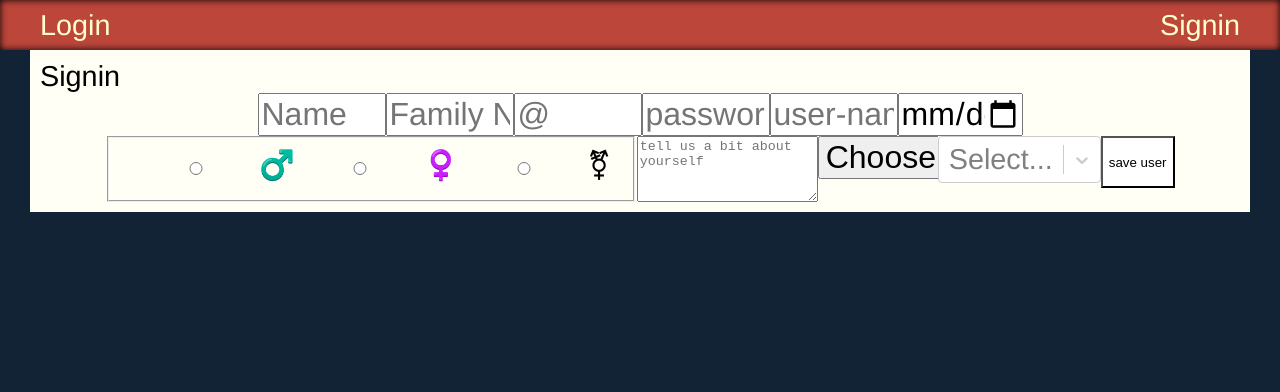
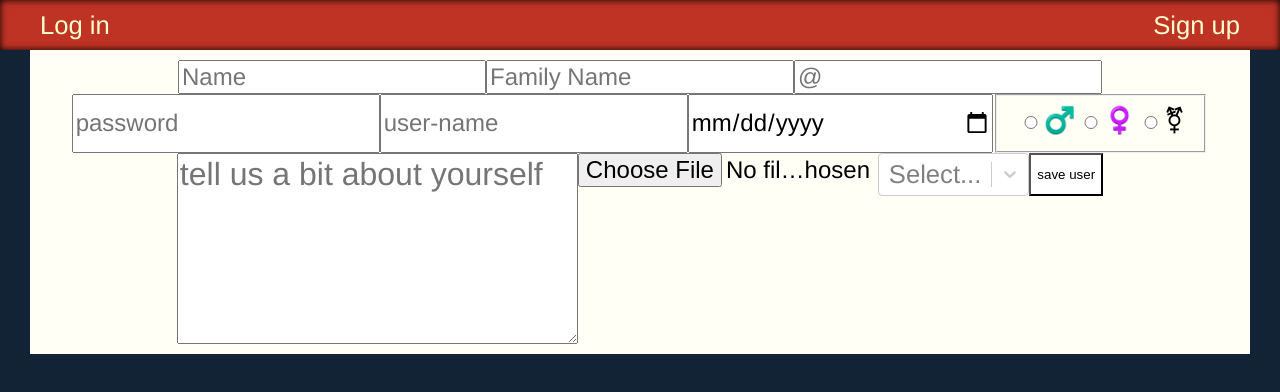
Before and after one commit to mcbauman/frontendFP, a React (Create React App) app: page /Singin in a window 1280 px wide. Shown: the top 392 px of the page. Built offline with nearby package versions, Linux system fonts and the light colour scheme.

Commit message:
color and Picture upload

```diff
--- a/package.json
+++ b/package.json
@@ -4,7 +4,6 @@
     "start": "react-scripts start",
     "build": "react-scripts build"
   },
-  "homepage": ".",
   "author": "",
   "dependencies": {
     "axios": "^0.27.2",
--- a/src/App.jsx
+++ b/src/App.jsx
@@ -6,12 +6,19 @@ import {useEffect, useState} from "react"
 const userFromLS=localStorage.getItem("user")
 const userDefault=userFromLS?JSON.parse(userFromLS):null
 
+const userProfPicLS = localStorage.getItem("userProfPic")
+console.log("LOCAL STORAGE USER PROFILE PIC from APP.JSX",userProfPicLS);
+const userProfPicDefault=userFromLS?userProfPicLS:null
+console.log("USERPROFDEFAULT",userProfPicDefault)
+
 const tokenFromLS=localStorage.getItem("token")
 const tokenDefault=tokenFromLS?tokenFromLS:null
 
 export default function App(){
    const [user,setUser]=useState(userDefault)
    const [token,setToken]=useState(tokenDefault)
+   const [userProfPic, setUserProfPic] = useState(userProfPicDefault)
+   console.log(userProfPic);
 
    useEffect(()=>{
       if(user){localStorage.setItem("user",JSON.stringify(user))
@@ -23,14 +30,19 @@ export default function App(){
       }else{localStorage.removeItem("token")}
     },[token])
 
+    useEffect(()=>{
+      localStorage.setItem("userProfPic",(userProfPic))
+          console.log("USERPROFPIC from APP.JS L34",userProfPic)
+    },[userProfPic])
+
    return(
       <>
          {user?
          <>
             <Header setUser={setUser} setToken={setToken}/>
-            <Main user = {user} token = {token} />
+            <Main user = {user} token = {token} userProfPic = {userProfPic} setUserProfPic={setUserProfPic}/>
          </>
-         :<Log setUser={setUser} setToken={setToken}/>
+         :<Log setUser={setUser} setToken={setToken} setUserProfPic= {setUserProfPic} />
          }
       </>
    )
--- a/src/Log.jsx
+++ b/src/Log.jsx
@@ -8,14 +8,14 @@ export default function Log(props){
         <>
             <header>
                 <nav>
-                    <NavLink to="*">Login</NavLink>
-                    <NavLink to="Singin">Signin</NavLink>
+                    <NavLink to="*">Log in</NavLink>
+                    <NavLink to="Singin">Sign up</NavLink>
                 </nav>
             </header>
            <main>
                <Routes>
-                   <Route path="*" element={<Login setUser={props.setUser} setToken={props.setToken}/>}/>
-                   <Route path="Singin" element={<Singin setUser={props.setUser} setToken={props.setToken} />} />
+                   <Route path="*" element={<Login userProfPic={props.userProfPic} setUserProfPic={props.setUserProfPic}  setUser={props.setUser} setToken={props.setToken}/>}/>
+                   <Route path="Singin" element={<Singin userProfPic={props.userProfPic}  setUser={props.setUser} setToken={props.setToken} />} />
                </Routes>
            </main>
         </>
--- a/src/Main.jsx
+++ b/src/Main.jsx
@@ -41,7 +41,7 @@ export default function Main(props){
                 <Route path="*" element={<Start user= {props.user} token= {props.token} /> }/>
                 <Route path="Search" element={<Search user= {props.user} token= {props.token}/>}/>
                 <Route path="Messages" element={<Messages user= {props.user} token= {props.token}/>}/>
-                <Route path="Profile" element={<Profile user= {props.user} token= {props.token}/> }/>
+                <Route path="Profile" element={<Profile userProfPic={props.userProfPic} setUserProfPic={props.setUserProfPic} user= {props.user} token= {props.token}/> }/>
             </Routes>
 
         {/* <div>
--- a/src/Routes/Login.jsx
+++ b/src/Routes/Login.jsx
@@ -1,5 +1,6 @@
 import {useEffect, useState} from "react"
 import axios from "axios"
+import {NavLink} from "react-router-dom";
 
 export default function Login(props){
     const [email, setEmail]=useState("")
@@ -7,14 +8,13 @@ export default function Login(props){
 
     function submitFunction(e){
         e.preventDefault()
-        console.log({email,password})
         axios.post(`${process.env.REACT_APP_BE_SERVER}/user/login`,{email,password})
         .then(resp=>{
-            console.log(resp)
-            console.log("email",email);
-            console.log(typeof email);
             props.setUser(resp.data._id)
             props.setToken(resp.data.token)
+            props.setUserProfPic(resp.data.profilePicture)
+            console.log(resp.data);
+            console.log(resp.data.profilePicture);
         })
         .catch(err=>{
             console.log(err)
@@ -23,12 +23,16 @@ export default function Login(props){
     }
     return(
         <article>
-            Login
-            <form onSubmit={submitFunction}>
+            <form className="signin" onSubmit={submitFunction}>
                 <input type="email" placeholder="@" value={email} onChange={e=>setEmail(e.target.value)} />
                 <input type="password" placeholder="***" value={password} onChange={e=>setPassword(e.target.value)} />
                 <button type="submit">Log In</button>
             </form>
+            <nav>
+                No account yet? press
+                <NavLink to="Singin"> Sign up </NavLink>
+                to sign up your profile
+            </nav>
         </article>
     )
 }
--- a/src/Routes/Messages.jsx
+++ b/src/Routes/Messages.jsx
@@ -4,7 +4,6 @@ import React from "react";
 import exmpl from "../exmpl.jpeg"
 import {FaUserFriends} from "react-icons/fa"
 import {isFriend,checkFriends,addFriend} from "../functions";
-
 
 export default function Messages(props){
     const [allMsg, setAllMsg] = useState([])
--- a/src/Routes/Profile.jsx
+++ b/src/Routes/Profile.jsx
@@ -4,39 +4,40 @@ import axios from "axios";
 
 export default function Profile(props){
     const [file, setFile] = useState(null)
-
+    console.log(props)
     function handleSelectedFile(e){
         setFile(e.target.files[0]) // we use [] because key is a number here.
-        // console.log(e.target.files);
+        console.log(e.target.files);
+        console.log(e.target.files[0]);
     }
-
     function saveFile(e){
         // const [picture, setPicture ] = useState(null)
         if(!file){
             return alert("Select a file first:)")
-        } else {
-            const formData = new FormData()
-            formData.append("selectedFile", file)
+        }
+        const formData = new FormData()
+        formData.append("selectedFile", file)
 
-            const config = {
-                method: "POST",
-                body: formData
-            }
+        const headers = { Authorization: `Bearer ${props.token}`}
 
-            fetch(`${process.env.REACT_APP_BE_SERVER}/user/createPicture`, config)
-                .then(res => res.json())
-                .then(res =>  res.send({}))
-                .catch()
+        const config = {
+            // data: formData,
+            headers
         }
+        axios.post(`${process.env.REACT_APP_BE_SERVER}/picture/createPicture`, formData, config )
+            .then(result =>  props.setUserProfPic(result.data._id))
+            .catch(error => console.log(error))
+
     }
 
+    console.log("USER PROFILE from PROFILE.JSX L 34",props.userProfPic)
+//    console.log("USER PROFILE ID from PROFILE.JSX L 34",props.userProfPic.data._id)
     return(
         <article>
             PROFILE
             <input type="file" onChange={handleSelectedFile} />
             <button onClick={saveFile}>Save Picture</button>
-
-            <img src="http://localhost:9000/file/6298cca07b516dfa091e96a9" alt="Ups, no picture;)"/>
+            {props.userProfPic&&<img src={`${process.env.REACT_APP_BE_SERVER}/picture/${props.userProfPic}`} alt="Ups, no picture;)"/>}
         </article>
     )
 }
--- a/src/Routes/Singin.jsx
+++ b/src/Routes/Singin.jsx
@@ -27,20 +27,17 @@ export default function Singin(props){
         const data={age,email,password,userName,name,familyName,dateOfBirth,gender,interests:sendInterests,profileText}
         axios.post(`${process.env.REACT_APP_BE_SERVER}/user/create`,data)
             .then(resp=>{
-                console.log(interests)
                 props.setUser(resp.data._id)
                 props.setToken(resp.data.token)
             })
             .catch(err=>{
-                console.log(err)
                 alert(err?.response?.data?.error||"Something went wrong")
             })
     }
 
     return(
         <article>
-            Signin
-            <form onSubmit={submitFunction}>
+            <form className="signin" onSubmit={submitFunction}>
                 <input type="text" value={name} onChange={e=>setName(e.target.value)} placeholder="Name"/>
                 <input type="text" value={familyName} onChange={e=>setFamilyName(e.target.value)} placeholder="Family Name"/>
                 <input type="email" value={email} onChange={e=>setEmail(e.target.value)} placeholder="@"/>
@@ -52,7 +49,7 @@ export default function Singin(props){
                     <input type="radio" name="gender" id="♀️"/><label htmlFor="♀️">♀️</label>
                     <input type="radio" name="gender" id="⚧"/><label htmlFor="⚧">⚧</label>
                 </fieldset>
-                <textarea value={profileText} onChange={e=>setProfileText(e.target.value)} placeholder="tell us a bit about yourself"/>
+                <textarea rows="5" value={profileText} onChange={e=>setProfileText(e.target.value)} placeholder="tell us a bit about yourself"/>
                 <input type="file" placeholder="choose avatar" />
                 <Select closeMenuOnSelect={false} isMulti options={options} onChange={setInterests} />
                 <button type="submit">save user</button>
--- a/src/functions.js
+++ b/src/functions.js
@@ -14,7 +14,7 @@ function checkFriends(token,setFriends){
     const headers = { Authorization: `Bearer ${token}` }
     axios.get(`${process.env.REACT_APP_BE_SERVER}/user/checkFriends`,{headers})
         .then(res=>{
-            console.log(res.data)
+            // console.log(res.data)
             setFriends(res.data)
         })
 }
--- a/src/style.scss
+++ b/src/style.scss
@@ -4,14 +4,14 @@ body{
     padding:0;
     box-sizing: border-box;
     font-family: "Helvetica Neue", sans-serif;
-    font-size: 1.8rem;
+    font-size: 1.6rem;
     font-weight: 200;
     background-color: hsl(211, 49%, 14%);
     header{
         position: sticky;
         top:0;
         z-index: 100;
-        background-color:rgb(188,70,58);
+        background-color:rgb(190, 51, 36);
         box-shadow: 0 0 7px black inset;
         nav{
             max-width: 1200px;
@@ -54,23 +54,38 @@ body{
                 button{
                     background-color: white;
                     color:black;
-                    height: 52px;
+                    height: 43px;
                 }
                 input{
-                    font-size: 2rem;
+                    font-size: 1.5rem;
                     width:120px;
                     font-family: "Helvetica Neue", sans-serif;
-                    font-weight: 200;
+                    font-weight: 90;
                 }
                 >div{
                     display: inline-flex;
                     flex-direction: column;
                 }
                 select{
+                    font-size: 1.5rem;
+                    font-family: "Helvetica Neue", sans-serif;
+                    font-weight: 200;
+                    option{
+                    }
+                }
+                textarea{
                     font-size: 2rem;
                     font-family: "Helvetica Neue", sans-serif;
                     font-weight: 200;
-                    option{
+                }
+            }
+            .signin{
+                >input{
+                    width: 300px;
+                }
+                fieldset{
+                    input{
+                        width: 20px;
                     }
                 }
             }
@@ -84,6 +99,7 @@ body{
                     .profileText{
                         background-color: rgb(255,255,245);
                         padding:10px 0;
+                        margin-top: 10px;
                         border-radius: 10px;
                     }
                     div{
```
Also changed, not shown: src/Routes/Distance.jsx (+49 -3 lines), 1 other file (tests, documents, lock files or other folders).
